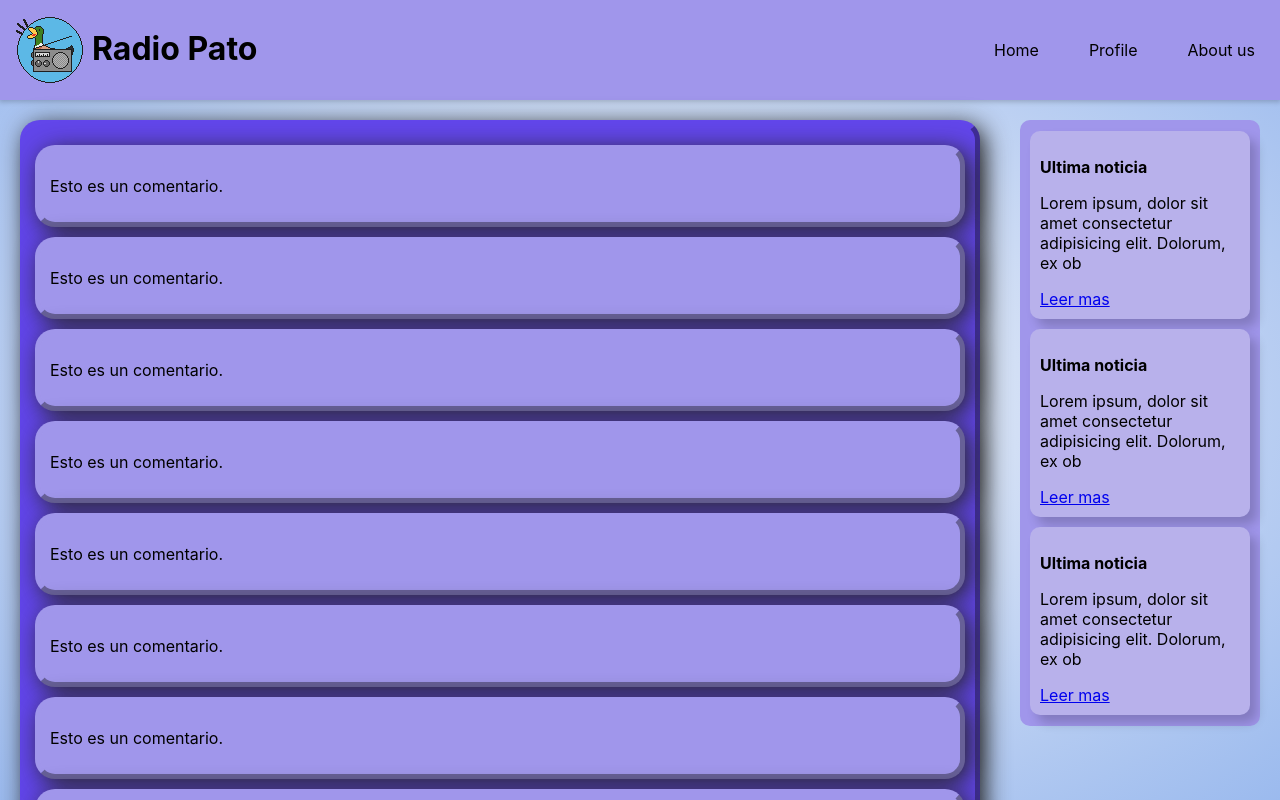
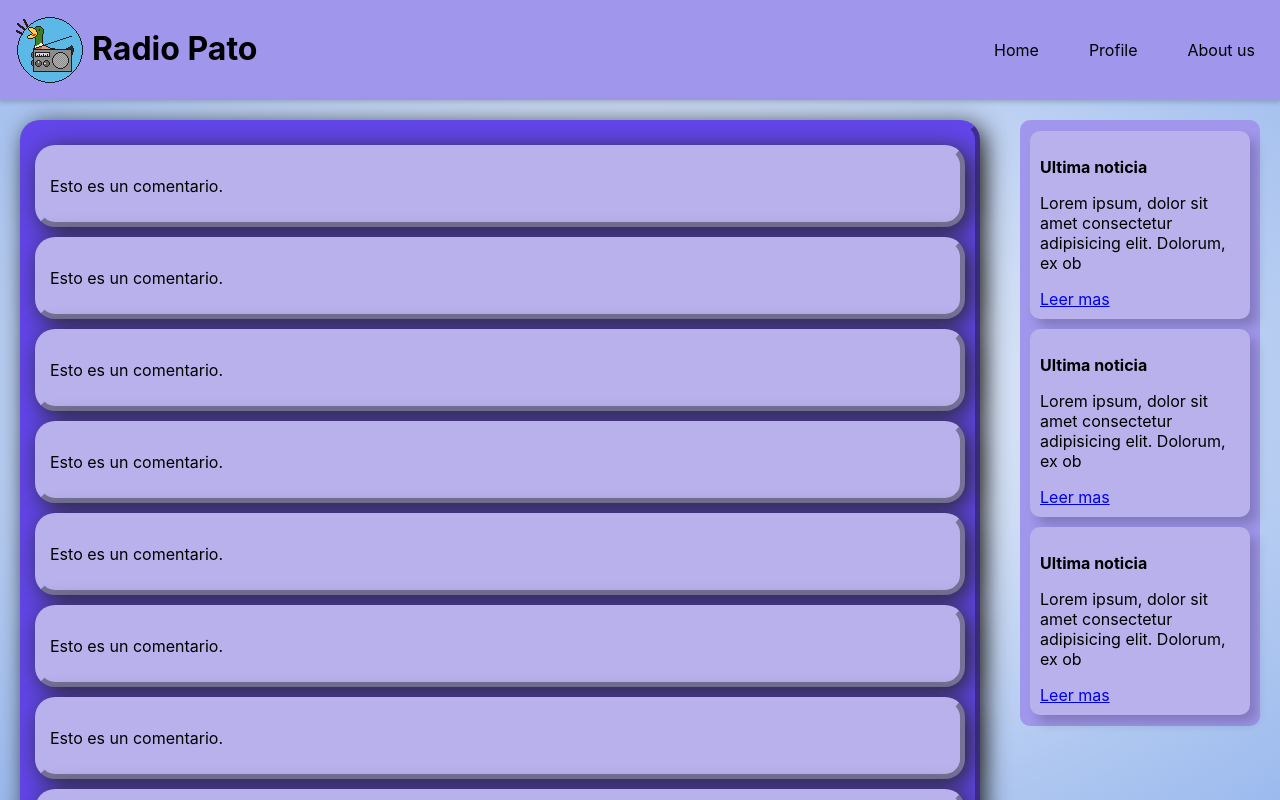
Before and after one commit to Radio-Pato/RadioPato-Frontend, a React (Vite) app: page /home in a window 1280 px wide. Shown: the top 800 px of the page. Built offline with nearby package versions, Linux system fonts and the light colour scheme.

Commit message:
💄 Update estilos de la caja de comentarios

```diff
--- a/src/pages/Home/Home.module.css
+++ b/src/pages/Home/Home.module.css
@@ -26,9 +26,9 @@
     margin-top: 10px;
     margin-bottom: 10px;
     box-shadow: var(--box-shadows-landingPageComponent);
-    background-color: var(--color-purple-background);
+    background-color: var(--color-lightpurple-active);
     border-radius: 20px;
-    border: 5px solid var(--color-purple-background);
+    border: 5px solid var(--color-lightpurple-active);
     border-style: outset;
 }
 
```
